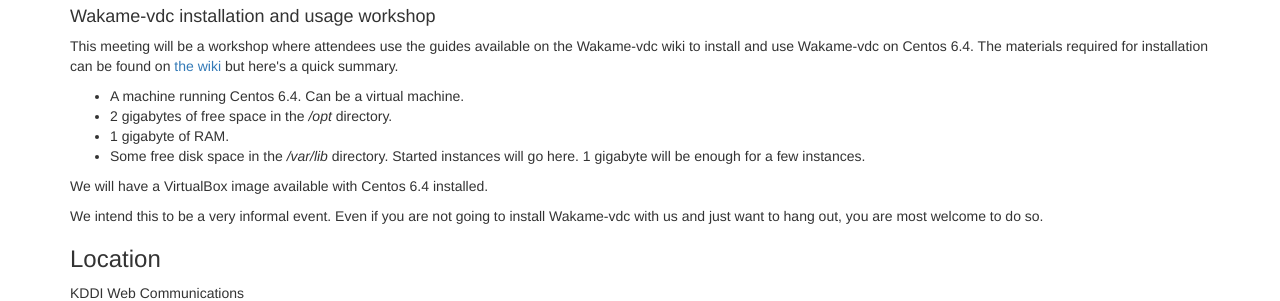
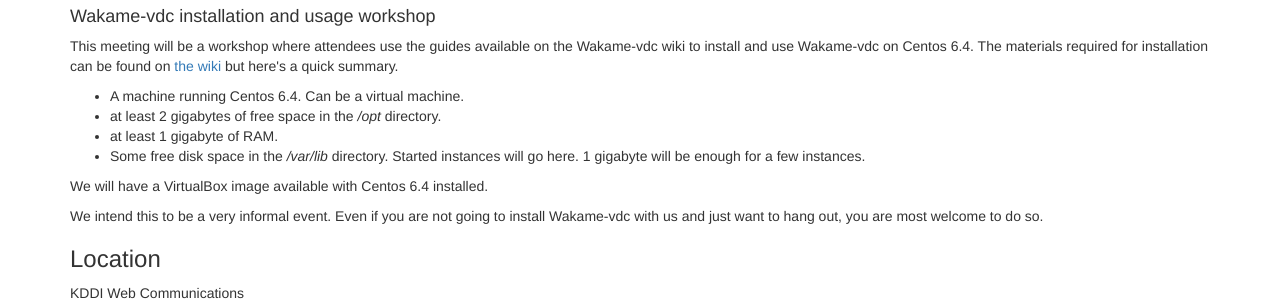
Before and after one commit to wakame/wakame.github.io, a Jekyll site: the page built from index.html, in a window 1280 px wide. Shown: the part 528-829 px from the top of the page. Built offline with Jekyll 4.4.1, drawn with Linux system fonts in a browser that asks for light colours; nearby versions of some CDN libraries; library files that are not in the unit come from our copies.

Commit message:
Added 'at least' to the requirements

```diff
--- a/index.html
+++ b/index.html
@@ -24,8 +24,8 @@
 
 <ul>
   <li>A machine running Centos 6.4. Can be a virtual machine.</li>
-  <li>2 gigabytes of free space in the <i>/opt</i> directory.</li>
-  <li>1 gigabyte of RAM.</li>
+  <li>at least 2 gigabytes of free space in the <i>/opt</i> directory.</li>
+  <li>at least 1 gigabyte of RAM.</li>
   <li>Some free disk space in the <i>/var/lib</i> directory. Started instances will go here. 1 gigabyte will be enough for a few instances.</li>
 </ul>
 
```
